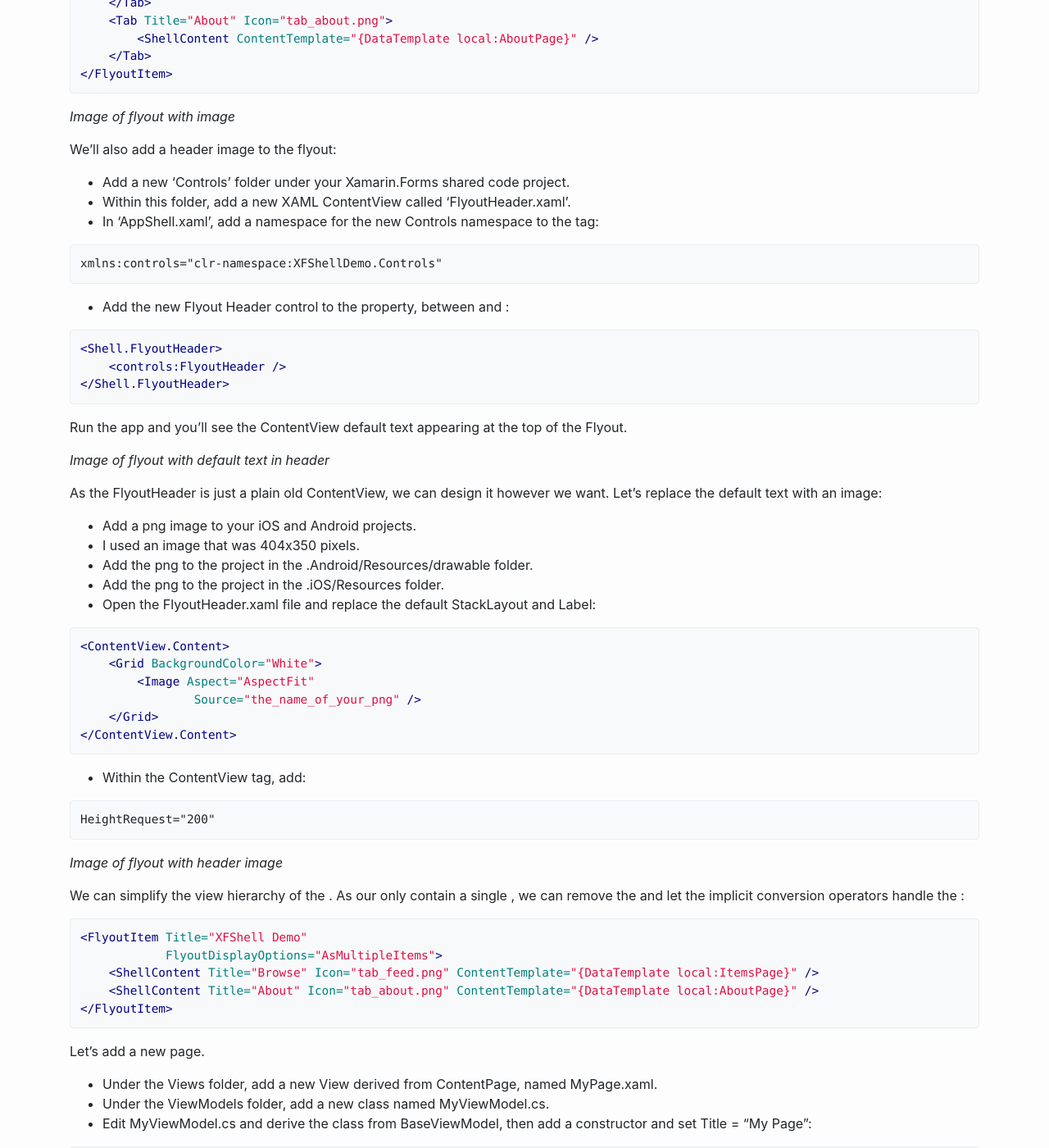
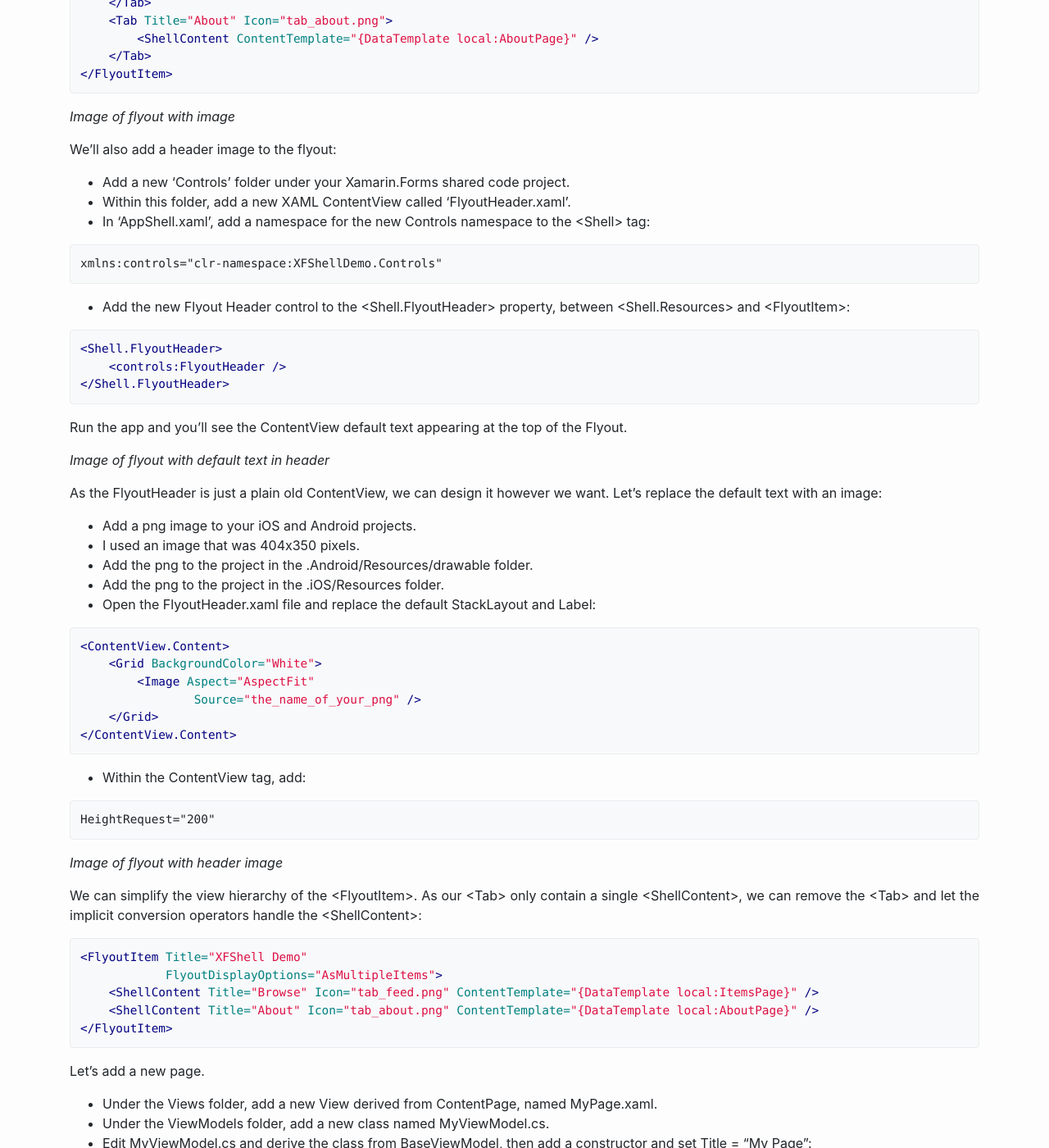
Before and after one commit to Simon3FourStudios/Simon3FourStudios.github.io, a Jekyll site: the page built from _posts/2020-01-23-xamarin-forms-shell.md, in a window 1280 px wide and 1400 px high, scrolled down 2043 px. Shown: the whole window at 82% size. Built offline with Jekyll 4.4.1, drawn with Linux system fonts in a browser that asks for light colours; comment, search, counter and statistics services are not loaded; some of the changed text lies outside the part shown.

Commit message:
XFShell post - fixed some display issues where XML tags weren't showing in the text.

```diff
--- a/_posts/2020-01-23-xamarin-forms-shell.md
+++ b/_posts/2020-01-23-xamarin-forms-shell.md
@@ -51,7 +53,7 @@ In AppShell.xaml, find the <TabBar>  section:
 {% endraw %}
 {% endhighlight %}
 
-Replace <TabBar> with <FlyoutItem>, including the properties:
+Replace &lt;TabBar&gt; with &lt;FlyoutItem&gt;, including the properties:
 {% highlight xml %}
 {% raw %}
 <FlyoutItem Title="XFShell Demo"
@@ -72,13 +74,13 @@ We'll also add a header image to the flyout:
 
 * Add a new 'Controls' folder under your Xamarin.Forms shared code project.
 * Within this folder, add a new XAML ContentView called 'FlyoutHeader.xaml'.
-* In 'AppShell.xaml', add a namespace for the new Controls namespace to the <Shell> tag:
+* In 'AppShell.xaml', add a namespace for the new Controls namespace to the &lt;Shell&gt; tag:
 {% highlight xml %}
 {% raw %}
 xmlns:controls="clr-namespace:XFShellDemo.Controls"
 {% endraw %}
 {% endhighlight %}
-* Add the new Flyout Header control to the <Shell.FlyoutHeader> property, between <Shell.Resources> and <FlyoutItem>:
+* Add the new Flyout Header control to the &lt;Shell.FlyoutHeader&gt; property, between &lt;Shell.Resources&gt; and &lt;FlyoutItem&gt;:
 {% highlight xml %}
 {% raw %}
 <Shell.FlyoutHeader>
@@ -117,7 +119,7 @@ HeightRequest="200"
 *Image of flyout with header image*
 
 
-We can simplify the view hierarchy of the <FlyoutItem>. As our <Tab> only contain a single <ShellContent>, we can remove the <Tab> and let the implicit conversion operators handle the <ShellContent>:
+We can simplify the view hierarchy of the &lt;FlyoutItem&gt;. As our &lt;Tab&gt; only contain a single &lt;ShellContent&gt;, we can remove the &lt;Tab&gt; and let the implicit conversion operators handle the &lt;ShellContent&gt;:
 {% highlight xml %}
 {% raw %}
 <FlyoutItem Title="XFShell Demo"
@@ -187,7 +189,7 @@ Title="{Binding Title}"
 
 Finally, let's add some routing navigation. We'll save the current page in settings at shutdown and restore to that page at startup.
 
-First, we need to name the routes within the shell. The <FlyoutItem>, <Tab> and <ShellContent> all have a Route property, so we'll name those in the AppShell.xaml:
+First, we need to name the routes within the shell. The &lt;FlyoutItem&gt;, &lt;Tab&gt; and &lt;ShellContent&gt; all have a Route property, so we'll name those in the AppShell.xaml:
 {% highlight xml %}
 {% raw %}
 <FlyoutItem Route="root" Title="XFShell Demo"
```
Also changed, not shown: other parts of _posts/2020-01-23-xamarin-forms-shell.md (+3 -1 lines).
